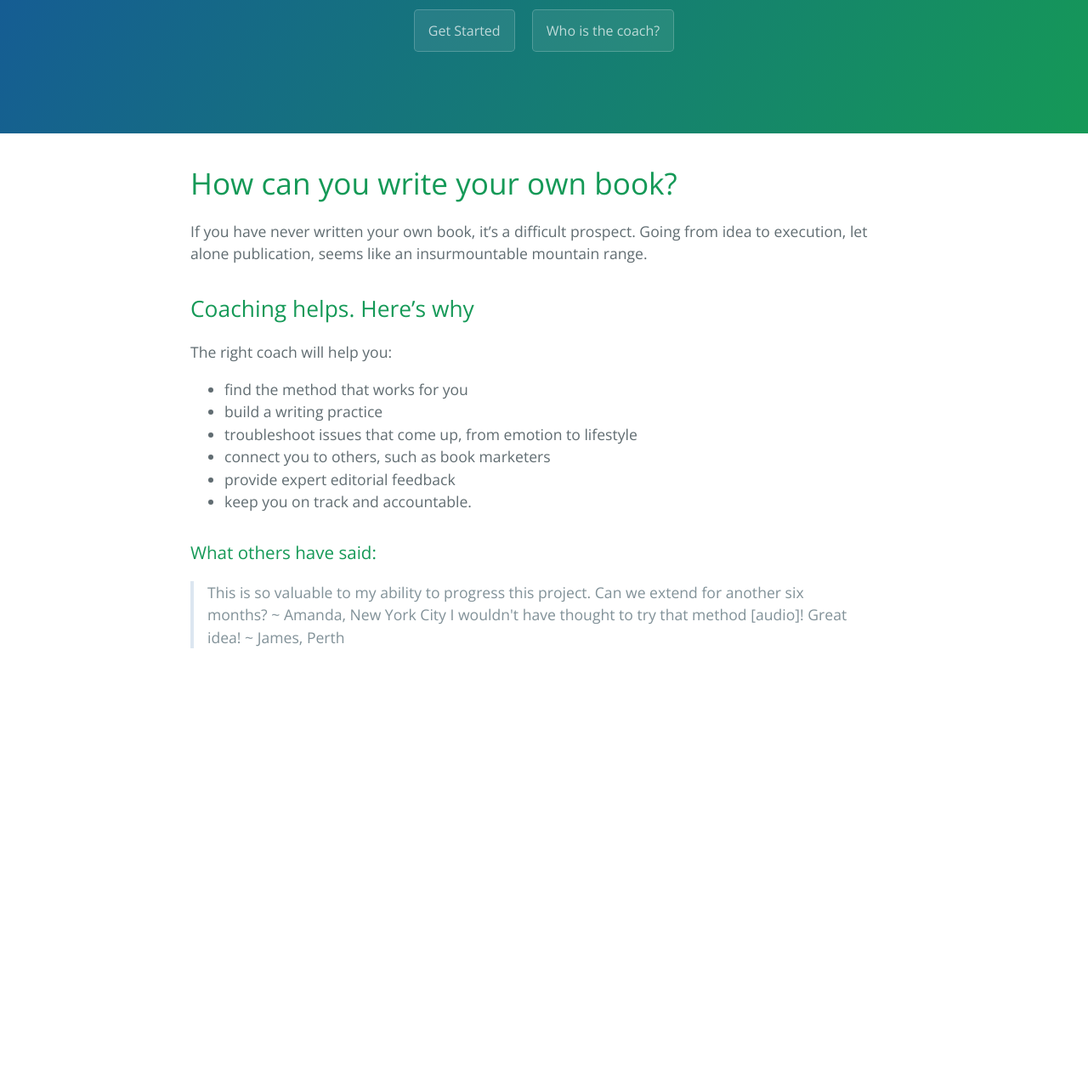
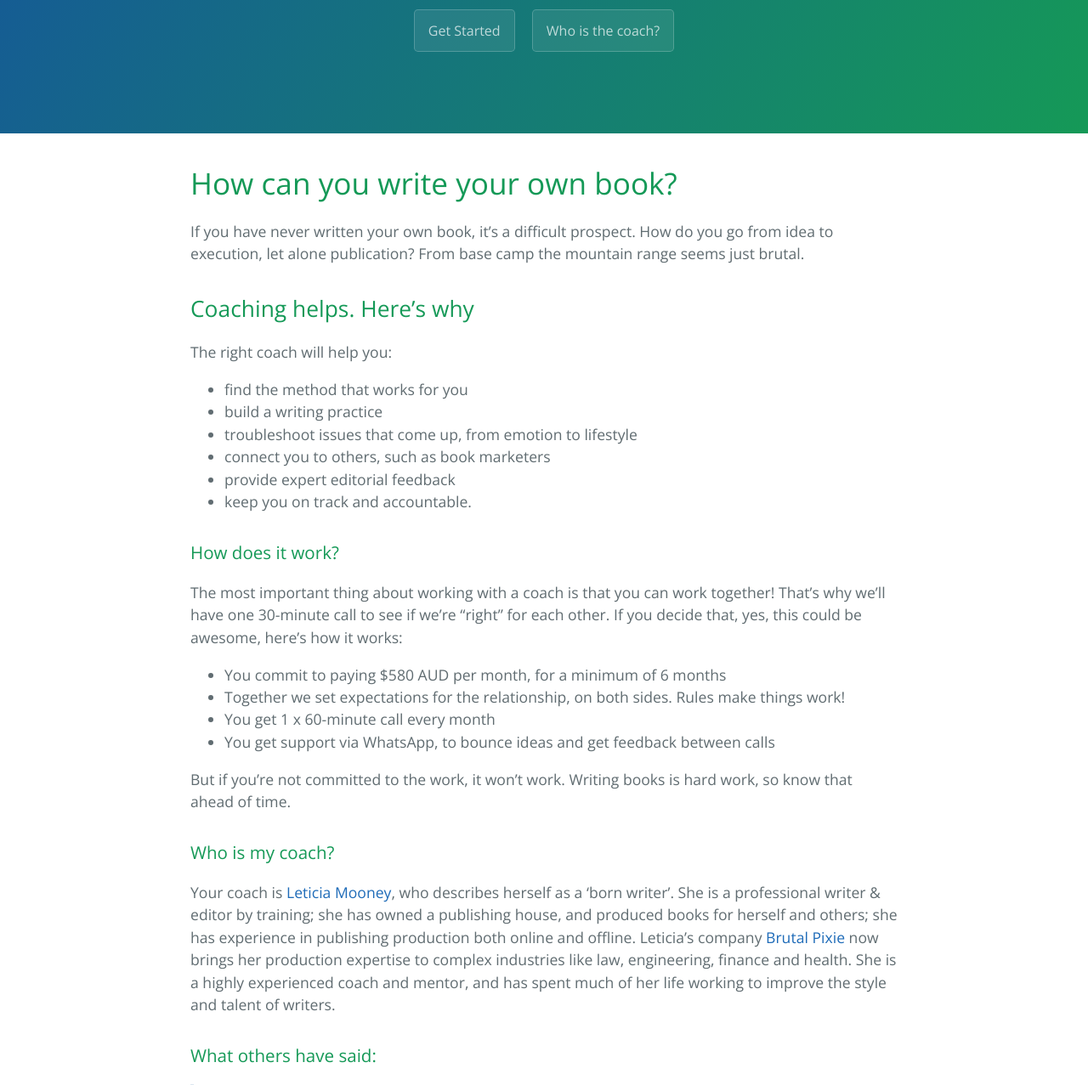
Before and after one commit to brutalpixie/BookCoach, a Jekyll site: the page built from index.md, in a window 1280 px wide and 1400 px high, scrolled down 226 px, cut to the strip 0-1277 px from the top of the window. Shown: the whole strip at 85% size. Built offline with Jekyll 4.4.1, drawn with Linux system fonts in a browser that asks for light colours; our own code applies the rules of GitHub Pages for plain Markdown files; some of the changed text lies outside the part shown.

Commit message:
Update index.md

```diff
--- a/index.md
+++ b/index.md
@@ -4,7 +4,8 @@
 ---
 # How can you write your own book?
 
-If you have never written your own book, it's a difficult prospect. Going from idea to execution, let alone publication, seems like an insurmountable mountain range.
+If you have never written your own book, it's a difficult prospect.
+How do you go from idea to execution, let alone publication? From base camp the mountain range seems just brutal.
 ## Coaching helps. Here's why
 The right coach will help you:
 
@@ -15,10 +16,27 @@
 * provide expert editorial feedback
 * keep you on track and accountable.
 
+### How does it work?
+
+The most important thing about working with a coach is that you can work together! That's why we'll have one 30-minute call to see if we're "right" for each other.
+If you decide that, yes, this could be awesome, here's how it works:
+
+* You commit to paying $580 AUD per month, for a minimum of 6 months
+* Together we set expectations for the relationship, on both sides. Rules make things work!
+* You get 1 x 60-minute call every month
+* You get support via WhatsApp, to bounce ideas and get feedback between calls
+
+But if you're not committed to the work, it won't work. Writing books is hard work, so know that ahead of time.
+
+### Who is my coach?
+
+Your coach is [Leticia Mooney](http://biodagar.com/about), who describes herself as a 'born writer'. She is a professional writer & editor by training; she has owned a publishing house, and produced books for herself and others; she has experience in publishing production both online and offline. Leticia's company [Brutal Pixie](https://brutalpixie.com) now brings her production expertise to complex industries like law, engineering, finance and health. She is a highly experienced coach and mentor, and has spent much of her life working to improve the style and talent of writers.
+
 ### What others have said:
 
 <blockquote> This is so valuable to my ability to progress this project. Can we extend for another six months? ~ Amanda, New York City
 
 I wouldn't have thought to try that method [audio]! Great idea! ~ James, Perth</blockquote>
 
-<div class="typeform-widget" data-url="https://brutalpixie.typeform.com/to/n55yGQ" data-transparency="50" data-hide-headers=true data-hide-footer=true style="width: 100%; height: 500px;" > </div> <script> (function() { var qs,js,q,s,d=document, gi=d.getElementById, ce=d.createElement, gt=d.getElementsByTagName, id="typef_orm", b="https://embed.typeform.com/"; if(!gi.call(d,id)) { js=ce.call(d,"script"); js.id=id; js.src=b+"embed.js"; q=gt.call(d,"script")[0]; q.parentNode.insertBefore(js,q) } })() </script> <div style="font-family: Sans-Serif;font-size: 12px;color: #999;opacity: 0.5; padding-top: 5px;" > powered by <a href="https://www.typeform.com//?utm_campaign=n55yGQ&amp;utm_source=typeform.com-837381-Basic&amp;utm_medium=typeform&amp;utm_content=typeform-embedded-poweredbytypeform&amp;utm_term=EN" style="color: #999" target="_blank">Typeform</a> </div>
+## Email is free, you get an initial call at no cost. It's risk-free to get started.
+ <a class="typeform-share button" href="https://brutalpixie.typeform.com/to/n55yGQ" data-mode="popup" style="display:inline-block;text-decoration:none;background-color:#dd2668;color:white;cursor:pointer;font-family:Helvetica,Arial,sans-serif;font-size:20px;line-height:50px;text-align:center;margin:0;height:50px;padding:0px 33px;border-radius:25px;max-width:100%;white-space:nowrap;overflow:hidden;text-overflow:ellipsis;font-weight:bold;-webkit-font-smoothing:antialiased;-moz-osx-font-smoothing:grayscale;" data-hide-headers=true data-hide-footer=true target="_blank">Join the Waiting List </a> <script> (function() { var qs,js,q,s,d=document, gi=d.getElementById, ce=d.createElement, gt=d.getElementsByTagName, id="typef_orm_share", b="https://embed.typeform.com/"; if(!gi.call(d,id)){ js=ce.call(d,"script"); js.id=id; js.src=b+"embed.js"; q=gt.call(d,"script")[0]; q.parentNode.insertBefore(js,q) } })() </script>
```
